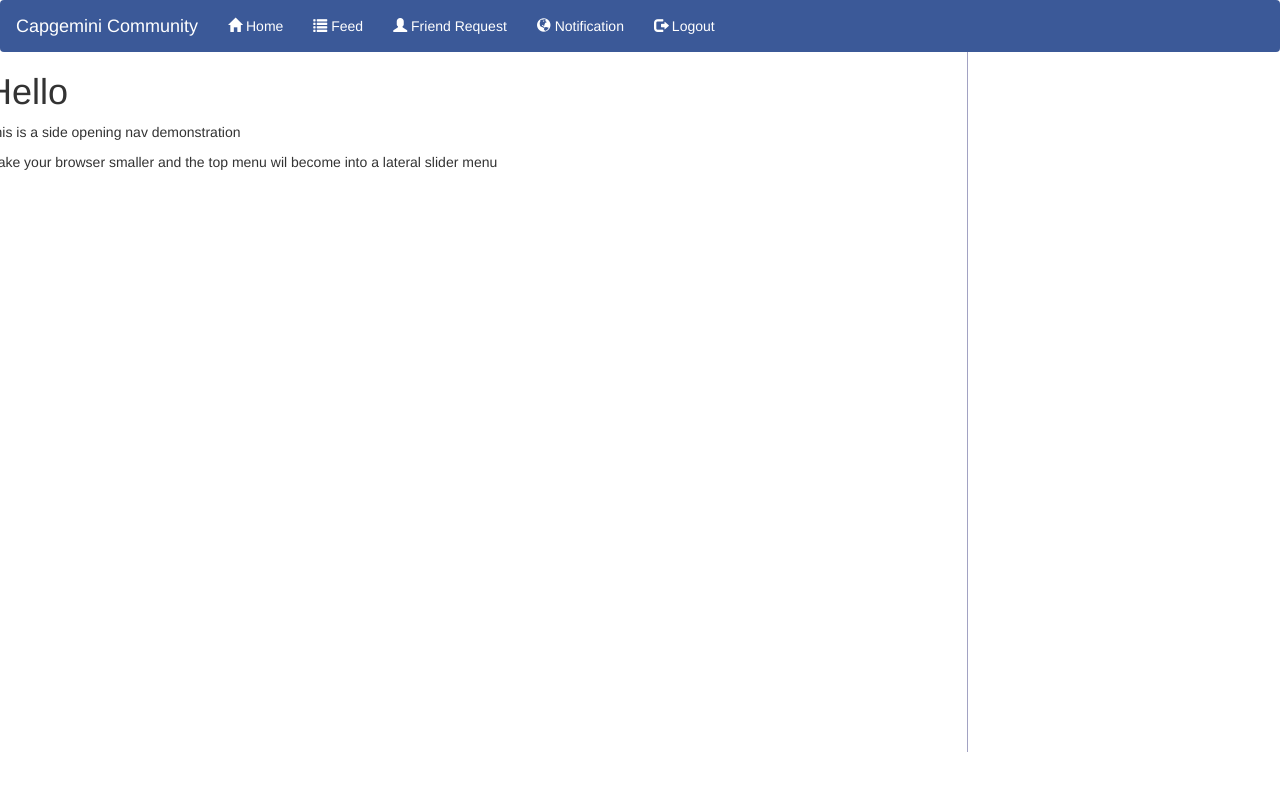
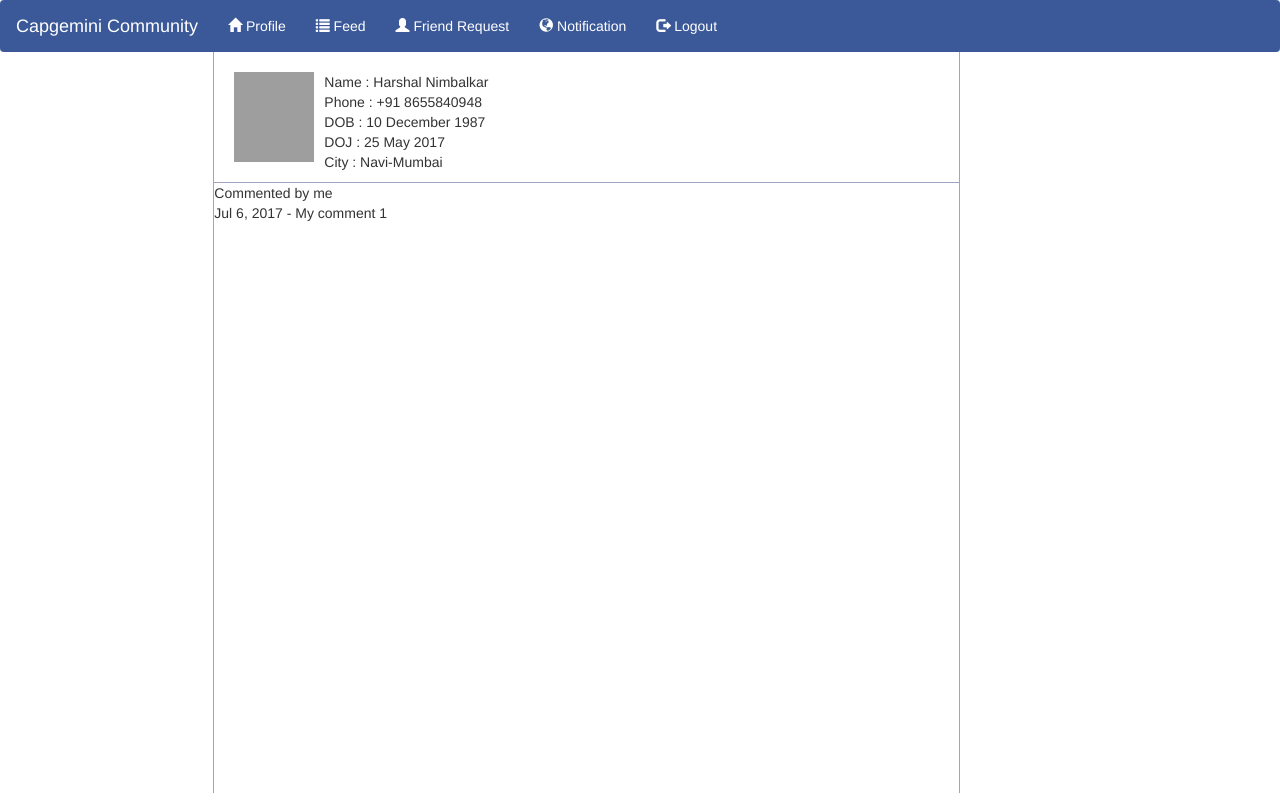
Before and after one commit to sunilkrsharma8/my-app, an Angular app: page /home in a window 1280 px wide. Built offline with nearby package versions, Linux system fonts and the light colour scheme; sample sign-in values are in the browser's storage; grey boxes are pictures that could not be loaded.

Commit message:
profile page

```diff
--- a/src/app/components/home.component.ts
+++ b/src/app/components/home.component.ts
@@ -6,4 +6,11 @@
 })
 export class HomeComponent {
 
+    private date;
+
+    constructor() {
+      this.date = new Date();
+    }
+
+
 }
--- a/src/app/partials/feed.component.html
+++ b/src/app/partials/feed.component.html
@@ -6,7 +6,7 @@
 			<div class="row">
 				<div class="col-lg-12 col-md-12 col-sm-12">
 					<div>
-						<img src="assets/images/person.png" alt="Person">
+						<img src="assets/images/motor.jpg" alt="Person">
 					</div>
 					<div>
 						<span>Project : {{req.assetFieldDiaplay.project}} </span> <br>
--- a/src/app/partials/header-nav.component.html
+++ b/src/app/partials/header-nav.component.html
@@ -15,7 +15,7 @@
         <!-- Collect the nav links, forms, and other content for toggling -->
         <div class="collapse navbar-collapse" id="bs-example-navbar-collapse-1">
             <ul class="nav navbar-nav">
-                <li><a routerLink="/home"><span class="glyphicon glyphicon-home"></span> Home</a></li>
+                <li><a routerLink="/home"><span class="glyphicon glyphicon-home"></span> Profile</a></li>
                 <li><a routerLink="/feed"><span class="glyphicon glyphicon-list"></span> Feed</a></li>
                 <li><a routerLink="/friendRequest"><span class="glyphicon glyphicon-user"></span> Friend Request</a></li>
                 <li><a routerLink="/notification"><span class="glyphicon glyphicon-globe"></span> Notification</a></li>
--- a/src/app/partials/home.component.html
+++ b/src/app/partials/home.component.html
@@ -1,13 +1,23 @@
-
 <header-nav></header-nav>
 <div class="row">
-    <div class="col-lg-9 col-md-9 border-right-page border-right-page-height">
-        <div class="container side-collapse-container">
-            <div class="row">
-                <h1>Hello</h1>
-                <p>This is a side opening nav demonstration</p>
-                <p>Make your browser smaller and the top menu wil become into a lateral slider menu</p>
+    <div class="col-lg-12 col-md-12 col-sm-12">
+        <div class="col-lg-2 col-md-2"></div>
+        <div class="col-lg-7 col-md-7 border-profile-page">
+            <div class="profile-content-padding">
+                <img src="assets/images/person.png" alt="Person" style="height: 90px;width: 90px;">
+                <div>
+                    <span>Name : Harshal Nimbalkar </span> <br>
+                    <span>Phone : +91 8655840948 </span> <br>
+                    <span>DOB : 10 December 1987 </span> <br>
+                    <span>DOJ : 25 May 2017 </span> <br>
+                    <span>City : Navi-Mumbai </span>
+                </div>
+            </div>
+            <div>
+                <span> Commented by me </span> <br>
+                <span> {{date | date : h:mm:ss}} - My comment 1</span> <br>
             </div>
         </div>
+        <div class="col-lg-3 col-md-3"></div>
     </div>
 </div>
--- a/src/app/services/feeds.service.ts
+++ b/src/app/services/feeds.service.ts
@@ -11,11 +11,11 @@
     private headers = new Headers({
         'Content-Type': 'application/json',
         'Predix-Zone-Id': '271abbf6-1918-471c-a676-9ff2bc08dcb6',
-        'Authorization': ' bearer eyJhbGciOiJSUzI1NiIsImtpZCI6ImxlZ2FjeS10b2tlbi1rZXkiLCJ0eXAiOiJKV1QifQ.eyJqdGkiOiI3YmZiNzgxNjY3NTA0NWQxOTUxNWQ0M2RiM2IwYWFmNyIsInN1YiI6ImNnLWNsaWVudDEiLCJzY29wZSI6WyJ1YWEubm9uZSIsInByZWRpeC1hc3NldC56b25lcy4yNzFhYmJmNi0xOTE4LTQ3MWMtYTY3Ni05ZmYyYmMwOGRjYjYudXNlciIsInRpbWVzZXJpZXMuem9uZXMuYzRlMGYwMTYtODkxNS00ZTkyLWE3OTktODI2ZGExMDQxNmZjLnVzZXIiXSwiY2xpZW50X2lkIjoiY2ctY2xpZW50MSIsImNpZCI6ImNnLWNsaWVudDEiLCJhenAiOiJjZy1jbGllbnQxIiwiZ3JhbnRfdHlwZSI6ImNsaWVudF9jcmVkZW50aWFscyIsInJldl9zaWciOiJjZmYwMWFjMCIsImlhdCI6MTQ5OTc1MTMzNCwiZXhwIjoxNDk5Nzk0NTM0LCJpc3MiOiJodHRwczovL2QyNjRiYTliLWM4NTUtNDA0MS04NWQ0LTgyN2RiNTU0ODgxNy5wcmVkaXgtdWFhLnJ1bi5hd3MtdXN3MDItcHIuaWNlLnByZWRpeC5pby9vYXV0aC90b2tlbiIsInppZCI6ImQyNjRiYTliLWM4NTUtNDA0MS04NWQ0LTgyN2RiNTU0ODgxNyIsImF1ZCI6WyJjZy1jbGllbnQxIiwicHJlZGl4LWFzc2V0LnpvbmVzLjI3MWFiYmY2LTE5MTgtNDcxYy1hNjc2LTlmZjJiYzA4ZGNiNiIsInRpbWVzZXJpZXMuem9uZXMuYzRlMGYwMTYtODkxNS00ZTkyLWE3OTktODI2ZGExMDQxNmZjIl19.eYPgIWUlL2bCmnE12495t8F8PIkBptQDAc2X5Vv9l1dz49LPsUajObduZjogQ2LWxjMks2bMcA8VTZZjw1SYVA3mKrUbZ8MBkdg5lsZ-gicVP2o77TkUY1CirJLt0FguHL0GZJEcvvIuJiu-pGdnwWTPqDNb0z2HLwwU6g2JdeuzkRP22ODIPlGYJkxVOMeN-UMLKVKMRhBMiLhZFqNOdLXsbpVdgDPcfAIsWHXtWSLKsusVS64UxkCpPDY6f7P0KZTpuI3oQbFTT_Fkml0gLNoQzoChSm-PxdUXErtqSr-x9KioKzpb79kt_J_DFnzRI3HZ7uEaI5wUQQ8vnmVE8w'
+        'Authorization': ' bearer eyJhbGciOiJSUzI1NiIsImtpZCI6ImxlZ2FjeS10b2tlbi1rZXkiLCJ0eXAiOiJKV1QifQ.eyJqdGkiOiIyMTc3NDUyMmVhNmE0MjlhYmUzNjY0OTdhMzJjZjgxYyIsInN1YiI6ImNnLWNsaWVudDEiLCJzY29wZSI6WyJ1YWEubm9uZSIsInRpbWVzZXJpZXMuem9uZXMuODQyNzZkYjMtYjFiNC00ZWI4LWIzODAtMzc0NGIzZDBlNWQ2LnF1ZXJ5IiwicHJlZGl4LWFzc2V0LnpvbmVzLjI3MWFiYmY2LTE5MTgtNDcxYy1hNjc2LTlmZjJiYzA4ZGNiNi51c2VyIiwidGltZXNlcmllcy56b25lcy5jNGUwZjAxNi04OTE1LTRlOTItYTc5OS04MjZkYTEwNDE2ZmMudXNlciJdLCJjbGllbnRfaWQiOiJjZy1jbGllbnQxIiwiY2lkIjoiY2ctY2xpZW50MSIsImF6cCI6ImNnLWNsaWVudDEiLCJncmFudF90eXBlIjoiY2xpZW50X2NyZWRlbnRpYWxzIiwicmV2X3NpZyI6ImNmZjAxYWMwIiwiaWF0IjoxNDk5ODMzMTQwLCJleHAiOjE0OTk4NzYzNDAsImlzcyI6Imh0dHBzOi8vZDI2NGJhOWItYzg1NS00MDQxLTg1ZDQtODI3ZGI1NTQ4ODE3LnByZWRpeC11YWEucnVuLmF3cy11c3cwMi1wci5pY2UucHJlZGl4LmlvL29hdXRoL3Rva2VuIiwiemlkIjoiZDI2NGJhOWItYzg1NS00MDQxLTg1ZDQtODI3ZGI1NTQ4ODE3IiwiYXVkIjpbInRpbWVzZXJpZXMuem9uZXMuODQyNzZkYjMtYjFiNC00ZWI4LWIzODAtMzc0NGIzZDBlNWQ2IiwiY2ctY2xpZW50MSIsInByZWRpeC1hc3NldC56b25lcy4yNzFhYmJmNi0xOTE4LTQ3MWMtYTY3Ni05ZmYyYmMwOGRjYjYiLCJ0aW1lc2VyaWVzLnpvbmVzLmM0ZTBmMDE2LTg5MTUtNGU5Mi1hNzk5LTgyNmRhMTA0MTZmYyJdfQ.QY3hLtIeXAD8DNK3hsok0u3x982z5NJIdSocWqNQxpzZnz21tlX-TH2-pm66qWI8dofmpG5msF3tJZHDXwUV9DVZ9GiqdKvseKIcLfgd8aVen62s96RKLFXGu6UnKhe3rtiDKuqRsw1a3rzg8lVa_5QEqh0U26EvASlVatb7m_T9fBm6OmxdwiM3WvuwDmmQwCe8hze1uQwlANK6t9fIXnnODTKyq9alBZ-abX7Q7OEYo8vVC198utvDIPdXr9n7T9bojAfjWp8eil3HHEwPVfNbISehYD_tebFpzloy3y55KvYaqtWEEBVJ5qLcMIYGHsPfqN0faDTaUrSV14HS-w'
     });
-    //private getEmpUrl = 'https://predix-asset.run.aws-usw02-pr.ice.predix.io/AssetDataVal';  // URL to web api
+    private getEmpUrl = 'https://predix-asset.run.aws-usw02-pr.ice.predix.io/AssetDataVal';  // URL to web api
 
-    private getEmpUrl = 'http://localhost:3000/AssetData';  // URL to web api
+    //private getEmpUrl = 'http://localhost:3000/AssetData';  // URL to web api
 
     private getPatchUrl = 'https://predix-asset.run.aws-usw02-pr.ice.predix.io';  // URL to web api
 
--- a/src/assets/css/friendsCommunity.css
+++ b/src/assets/css/friendsCommunity.css
@@ -52,6 +52,13 @@
     padding-bottom: 100%;
 }
 
+.profile-content-padding {
+	padding-left: 20px;
+	padding-top: 20px;
+	padding-bottom: 10px;
+    border-bottom: #a2a2c3 1px solid;
+}
+
 img {
 	 width:60pt;
 	 height:55pt;
@@ -87,6 +94,10 @@
 	padding-left: 20px;
 }
 
+.bottom-pad{
+	padding-bottom: 550px;
+}
+
 .feed{
 	padding-top: 20px;
 	padding-bottom: 20px;
@@ -94,6 +105,13 @@
 
 .col-lg-2 {
 	padding-left: 0px;
+}
+
+.border-profile-page{
+	border-left: #a2a2c3 1px solid;
+    border-right:#a2a2c3 1px solid;
+	padding: 0px;
+	padding-bottom: 570px;
 }
 
 .border-right-page {
```
Also changed, not shown: src/assets/images/motor.jpg (added).
